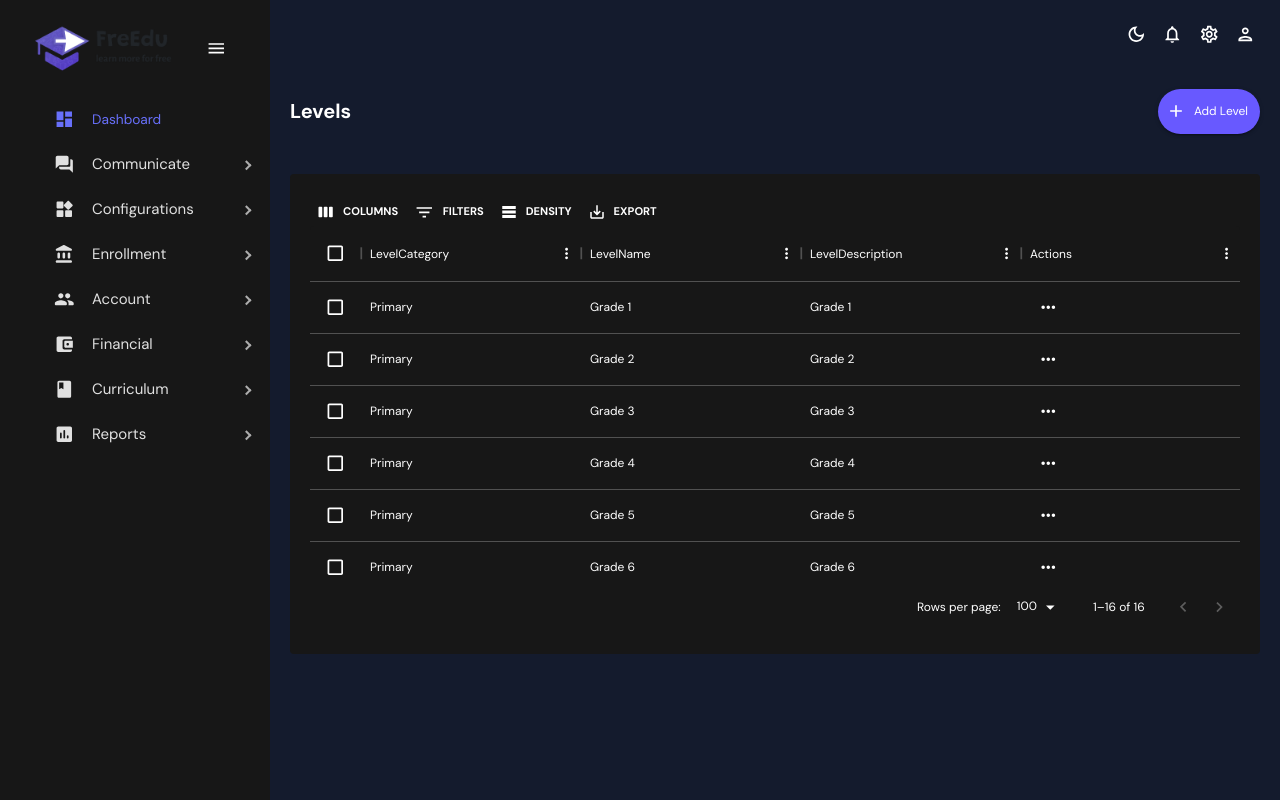
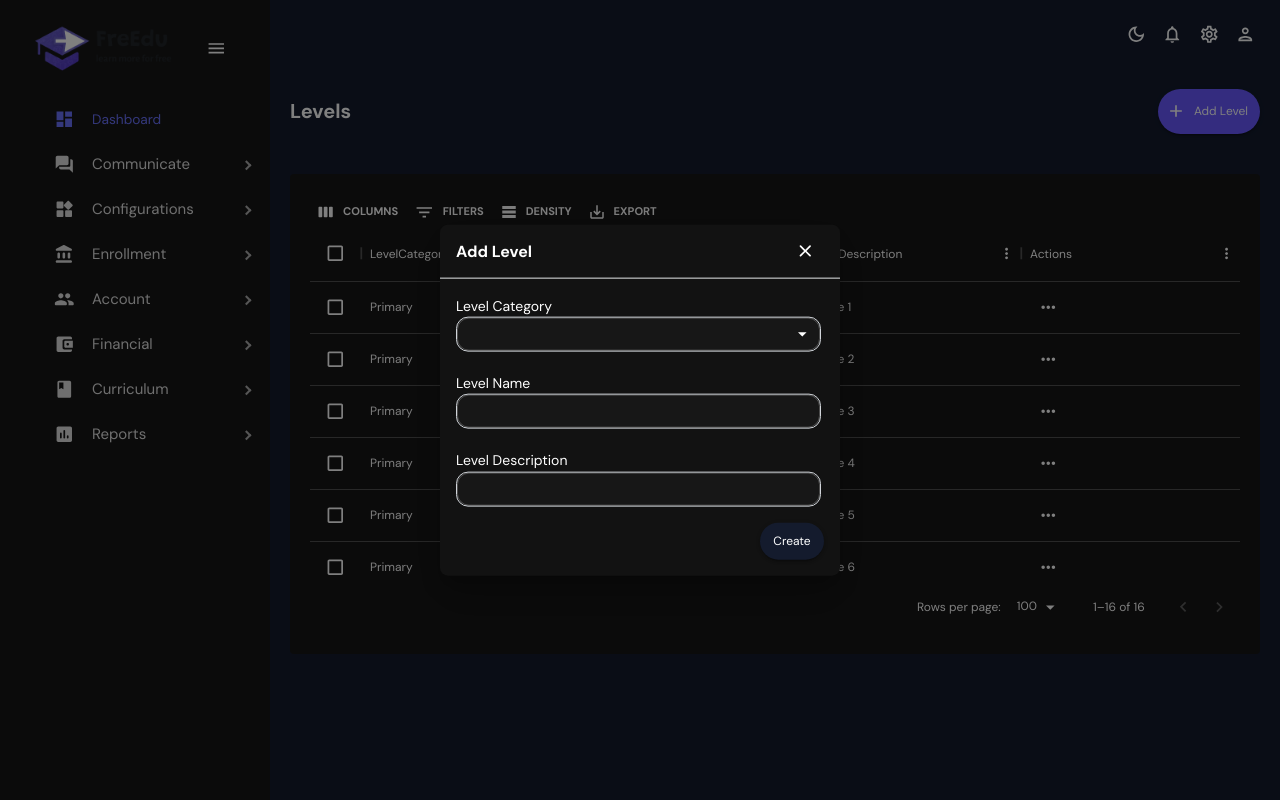
Before and after one commit to trxxxxanxx/freedu, a React (Create React App) app: page /admin/configurations/levels in a window 1280 px wide. Both pictures are taken after a click on the button "Add Level". Built offline with nearby package versions, Linux system fonts and the light colour scheme.

Commit message:
Update Levels.jsx

```diff
--- a/src/account/admin/Levels.jsx
+++ b/src/account/admin/Levels.jsx
@@ -1,5 +1,5 @@
-import { useState } from "react";
-import { Box, Typography, IconButton, Menu, MenuItem } from "@mui/material";
+import React, { useState } from "react";
+import { Box, Typography, IconButton, Menu, MenuItem, TextField } from "@mui/material";
 import { DataGrid, GridToolbar } from "@mui/x-data-grid";
 import { tokens } from "../../theme";
 import { mockLevels } from "../../data/mockDataFreEdu";
@@ -7,13 +7,29 @@ import { useTheme } from "@mui/material";
 import Button from '@mui/material/Button';
 import AddIcon from '@mui/icons-material/Add';
 import MoreHorizRoundedIcon from '@mui/icons-material/MoreHorizRounded';
+import Modal from '@mui/material/Modal';
+import CloseRoundedIcon from '@mui/icons-material/CloseRounded';
 
+const style = {
+    position: 'absolute',
+    top: '50%',
+    left: '50%',
+    transform: 'translate(-50%, -50%)',
+    width: 400,
+    bgcolor: 'background.paper',
+    boxShadow: 24,
+    borderRadius: '8px',
+  };
 
 const Levels = () => {
     const theme = useTheme();
     const colors = tokens(theme.palette.mode);
     const [anchorEl, setAnchorEl] = useState(null);
     const [selectedRow, setSelectedRow] = useState(null);
+
+    const [open, setOpen] = React.useState(false);
+    const handleOpen = () => setOpen(true);
+    const handleClose = () => setOpen(false);
 
     const handleMenuClick = (event, row) => {
         setAnchorEl(event.currentTarget);
@@ -88,9 +104,90 @@ const Levels = () => {
                     Levels
                 </Typography>
 
-                <Button variant="contained" startIcon={<AddIcon />} sx={{borderRadius: 50, padding: 1.5, textTransform: 'Capitalize', backgroundColor: colors.freeduAccent[400], color: colors.freeduAccent[800]}}>
+                <Button onClick={handleOpen} variant="contained" startIcon={<AddIcon />} sx={{borderRadius: 50, padding: 1.5, textTransform: 'Capitalize', backgroundColor: colors.freeduAccent[400], color: colors.freeduAccent[800]}}>
                     Add Level
-               </Button>
+                </Button>
+                <Modal
+                    open={open}
+                    onClose={handleClose}
+                    aria-labelledby="modal-modal-title"
+                    aria-describedby="modal-modal-description"
+                >
+                    <Box sx={style}>
+                        <Box sx={{ px:2, py: 1, borderBottom: '1px solid #E5E7E8'}} display='flex' justifyContent='space-between' alignItems='center'>
+                            <Typography id="modal-modal-title" variant="h5" fontWeight='bold'>
+                                Add Level
+                            </Typography>
+                            <IconButton onClick={handleClose} >
+                                <CloseRoundedIcon />
+                            </IconButton>
+                        </Box>
+                        <Box sx={{ p:2}}>
+                            <Typography variant="h6" component="h2">
+                                Level Category
+                            </Typography>
+                            <TextField
+                                id="outlined-select"
+                                select
+                                sx={{
+                                    '& .MuiOutlinedInput-root': {
+                                        background: colors.freeduAccent[100],
+                                        color: colors.freeduAccent[700],
+                                        fontWeight: 500,
+                                        border: '1px solid #D0D4D9',
+                                        borderRadius: '12px',
+                                        paddingY: -2,
+                                        width: '365px',
+                                        height: '35px',
+                                    },
+                                }}
+                            />
+                            <Typography variant="h6" component="h2" marginTop="20px">
+                                Level Name
+                            </Typography>
+                            <TextField
+                                id="outlined"
+                                required
+                                sx={{
+                                    '& .MuiOutlinedInput-root': {
+                                        background: colors.freeduAccent[100],
+                                        color: colors.freeduAccent[700],
+                                        fontWeight: 500,
+                                        border: '1px solid #D0D4D9',
+                                        borderRadius: '12px',
+                                        paddingY: -2,
+                                        width: '365px',
+                                        height: '35px',
+                                    },
+                                }}
+                            />
+                            <Typography variant="h6" component="h2" marginTop="20px">
+                                Level Description
+                            </Typography>
+                            <TextField
+                                id="outlined"
+                                required
+                                sx={{
+                                    '& .MuiOutlinedInput-root': {
+                                        background: colors.freeduAccent[100],
+                                        color: colors.freeduAccent[700],
+                                        fontWeight: 500,
+                                        border: '1px solid #D0D4D9',
+                                        borderRadius: '12px',
+                                        paddingY: -2,
+                                        width: '365px',
+                                        height: '35px',
+                                    },
+                                }}
+                            />
+                            <Box display="flex" justifyContent="end">
+                                <Button onClick={handleOpen} variant="contained" sx={{borderRadius: 50, marginTop:2, padding: 1, textTransform: 'Capitalize', backgroundColor: colors.freeduAccent[1100], color: colors.freeduAccent[800]}}>
+                                    Create
+                                </Button>
+                            </Box>
+                        </Box>
+                    </Box>
+                </Modal>
             </Box>
 
             <Box
```
